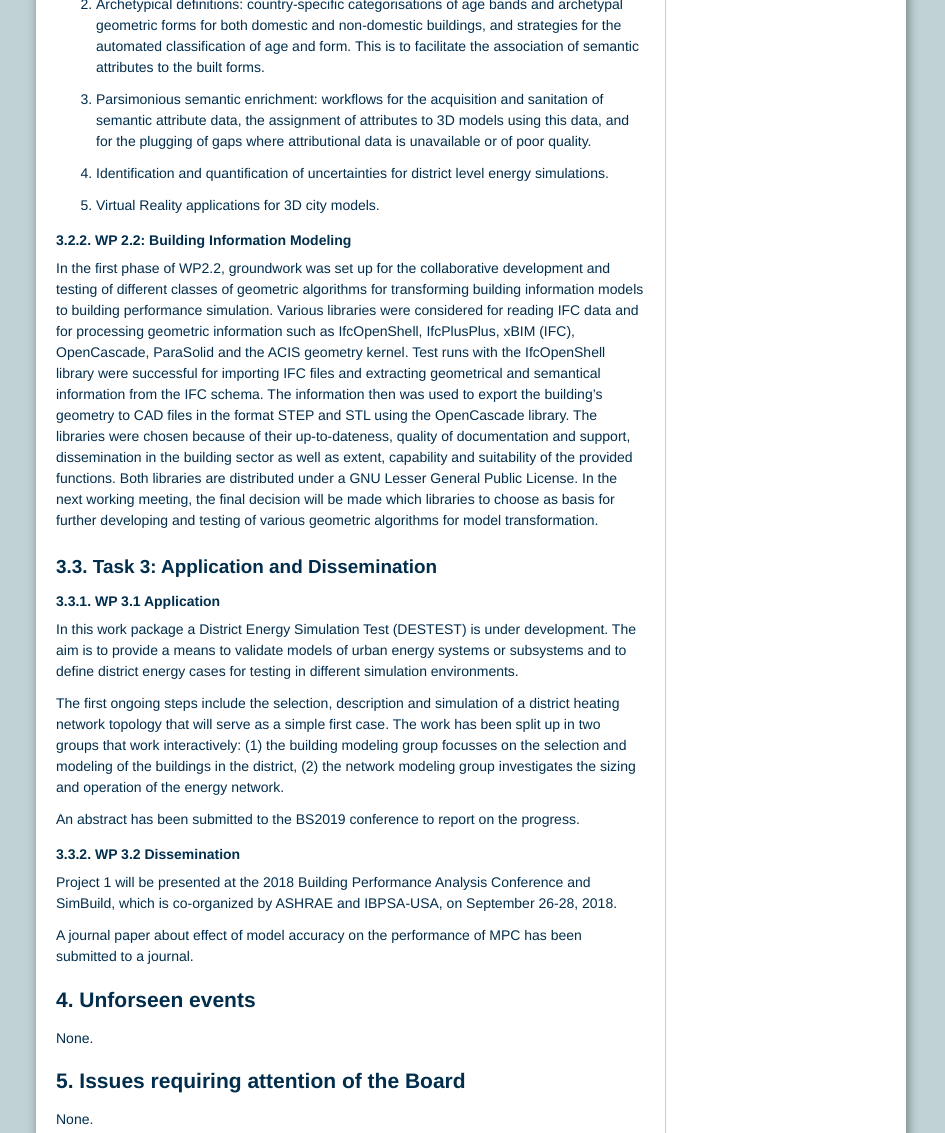
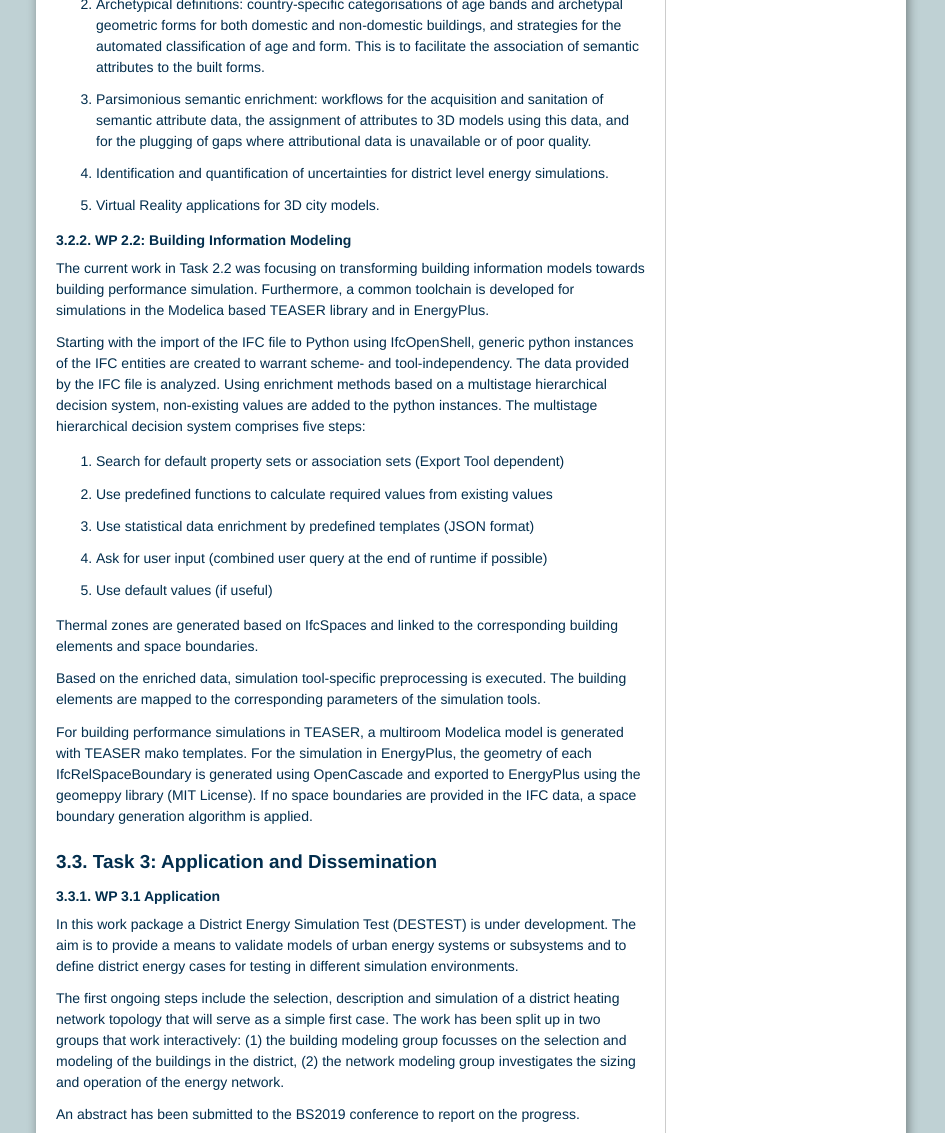
Before and after one commit to ibpsa/project1, a Sphinx documentation site: the page built from reports/year3_report/source/contents.rst, in a window 1280 px wide and 1400 px high, scrolled down 2245 px, cut to the strip 0-1133 px from the top of the window. Shown: the whole strip, without its empty margins (169-1114 px from the left). Built offline with Sphinx 7.4.7, drawn with Linux system fonts in a browser that asks for light colours.

Commit message:
Update of WP 2.2

```diff
--- a/reports/year3_report/source/contents.rst
+++ b/reports/year3_report/source/contents.rst
@@ -110,7 +110,27 @@ After having identified that our target scale is the urban district (for us mean
 WP 2.2: Building Information Modeling
 ^^^^^^^^^^^^^^^^^^^^^^^^^^^^^^^^^^^^^
 
-In the first phase of WP2.2, groundwork was set up for the collaborative development and testing of different classes of geometric algorithms for transforming building information models to building performance simulation. Various libraries were considered for reading IFC data and for processing geometric information such as IfcOpenShell, IfcPlusPlus, xBIM (IFC), OpenCascade, ParaSolid and the ACIS geometry kernel. Test runs with the IfcOpenShell library were successful for importing IFC files and extracting geometrical and semantical information from the IFC schema. The information then was used to export the building’s geometry to CAD files in the format STEP and STL using the OpenCascade library. The libraries were chosen because of their up-to-dateness, quality of documentation and support, dissemination in the building sector as well as extent, capability and suitability of the provided functions. Both libraries are distributed under a GNU Lesser General Public License. In the next working meeting, the final decision will be made which libraries to choose as basis for further developing and testing of various geometric algorithms for model transformation.
+The current work in Task 2.2 was focusing on transforming building information models towards building performance simulation. Furthermore, a common toolchain is developed for simulations in the Modelica based TEASER library and in EnergyPlus.
+
+Starting with the import of the IFC file to Python using IfcOpenShell, generic python instances of the IFC entities are created to warrant scheme- and tool-independency. The data provided by the IFC file is analyzed. Using enrichment methods based on a multistage hierarchical decision system, non-existing values are added to the python instances. The multistage hierarchical decision system comprises five steps:
+
+1.	Search for default property sets or association sets (Export Tool dependent)
+
+2.	Use predefined functions to calculate required values from existing values
+
+3.	Use statistical data enrichment by predefined templates (JSON format)
+
+4.	Ask for user input (combined user query at the end of runtime if possible)
+
+5.	Use default values (if useful)
+
+Thermal zones are generated based on IfcSpaces and linked to the corresponding building elements and space boundaries.
+
+Based on the enriched data, simulation tool-specific preprocessing is executed. The building elements are mapped to the corresponding parameters of the simulation tools.
+
+For building performance simulations in TEASER, a multiroom Modelica model is generated with TEASER mako templates. For the simulation in EnergyPlus, the geometry of each IfcRelSpaceBoundary is generated using OpenCascade and exported to EnergyPlus using the geomeppy library (MIT License). If no space boundaries are provided in the IFC data, a space boundary generation algorithm is applied.
+
+
 
 Task 3: Application and Dissemination
 -------------------------------------
```
